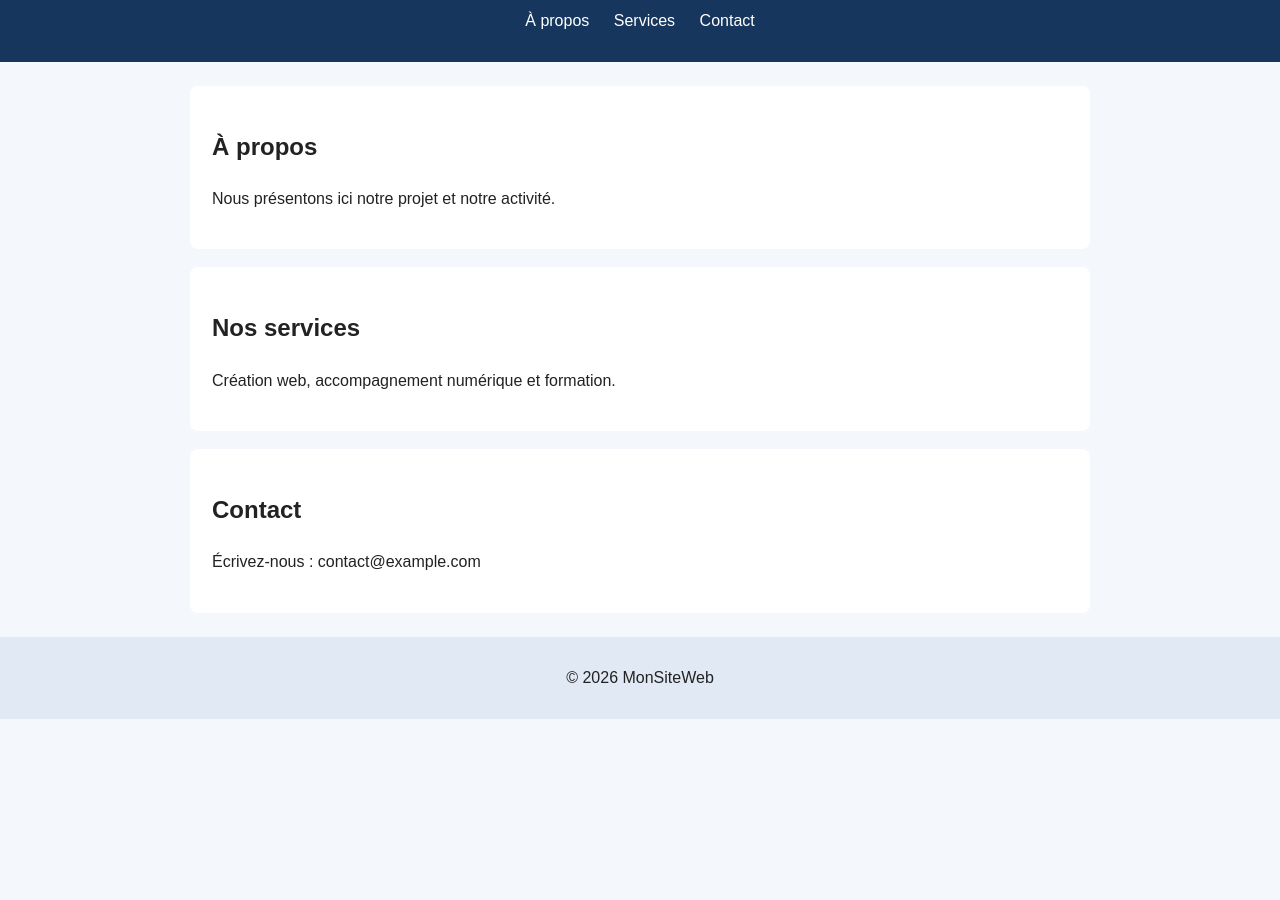
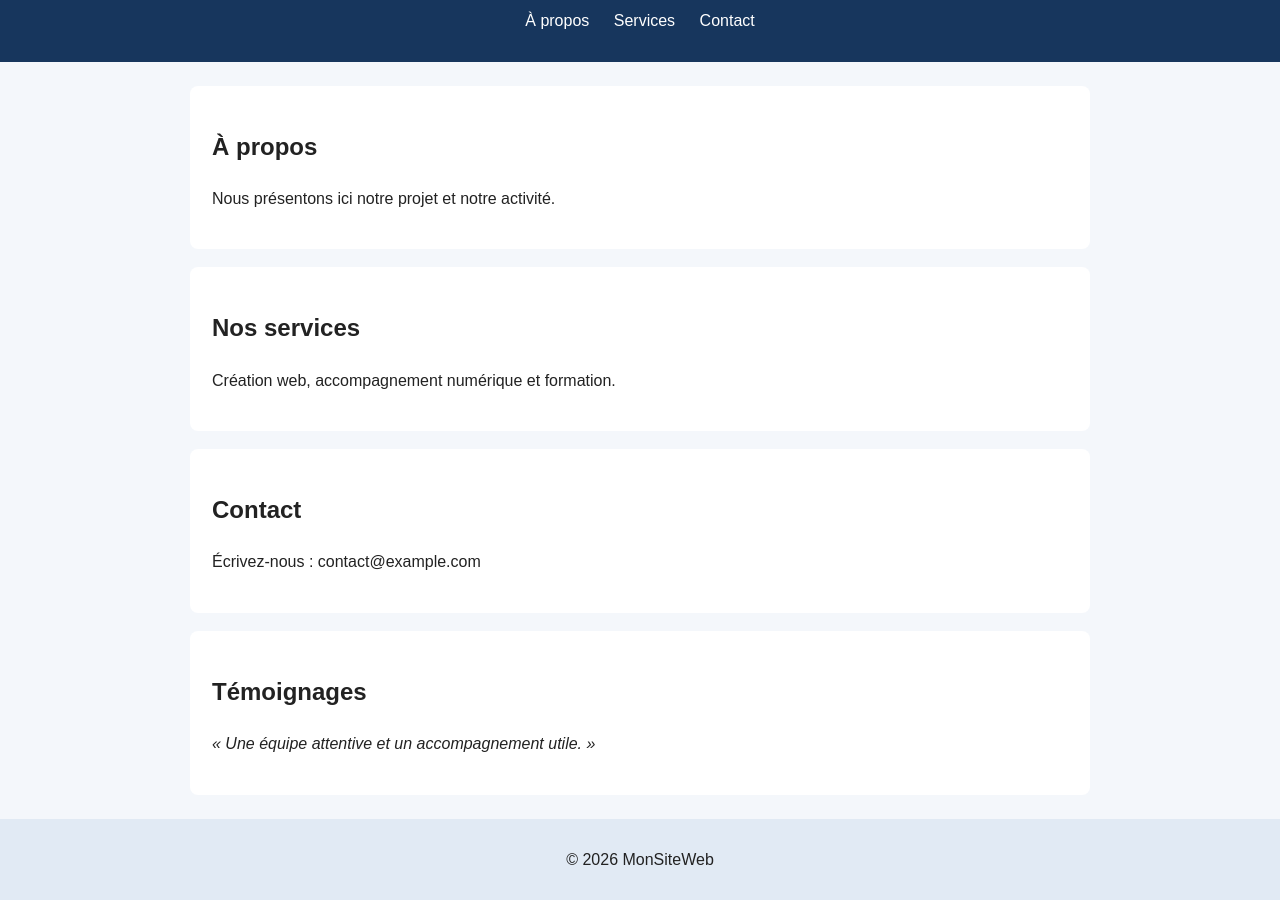
Before and after one commit to ManuelZungang/MonSiteWeb, a plain HTML site: page index.html in a window 1280 px wide. Shown: the part 114-1014 px from the top of the page. Before the commit the page ends 833 px from the top, so only its background shows below. Drawn offline with Linux system fonts and the light colour scheme.

Commit message:
Ajout de la section Témoignages

```diff
--- a/index.html
+++ b/index.html
@@ -29,6 +29,11 @@
       <h2>Contact</h2>
       <p>Écrivez-nous : contact@example.com</p>
     </section>
+    <section id="temoignages">
+      <h2>Témoignages</h2>
+      <p>« Une équipe attentive et un accompagnement utile. »</p>
+    </section>
+
   </main>
 
   <footer><p>© 2026 MonSiteWeb</p></footer>
--- a/style.css
+++ b/style.css
@@ -40,3 +40,7 @@ footer {
   text-align: center;
   background: #e1eaf4;
 }
+
+#temoignages p {
+  font-style: italic;
+}
```
